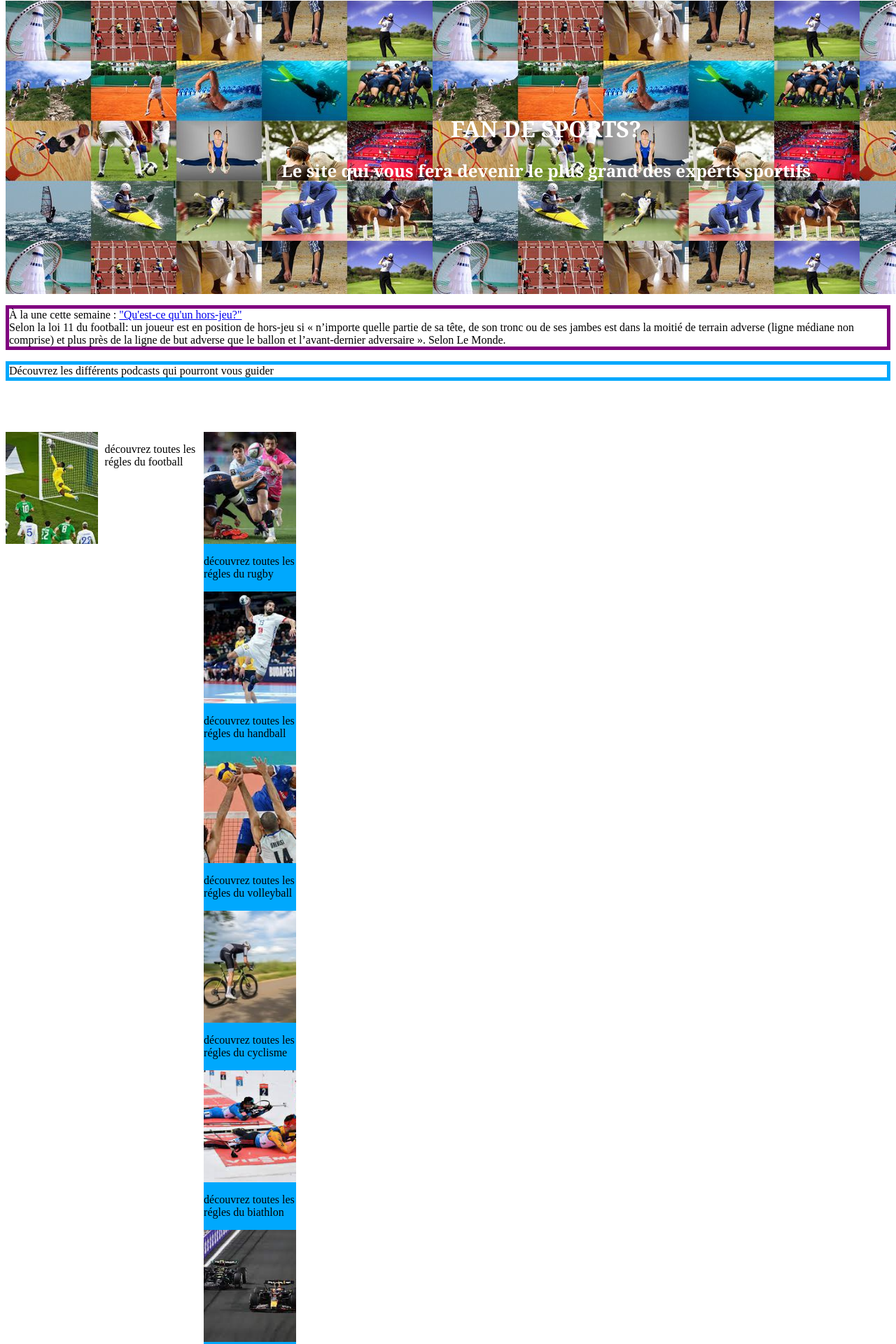
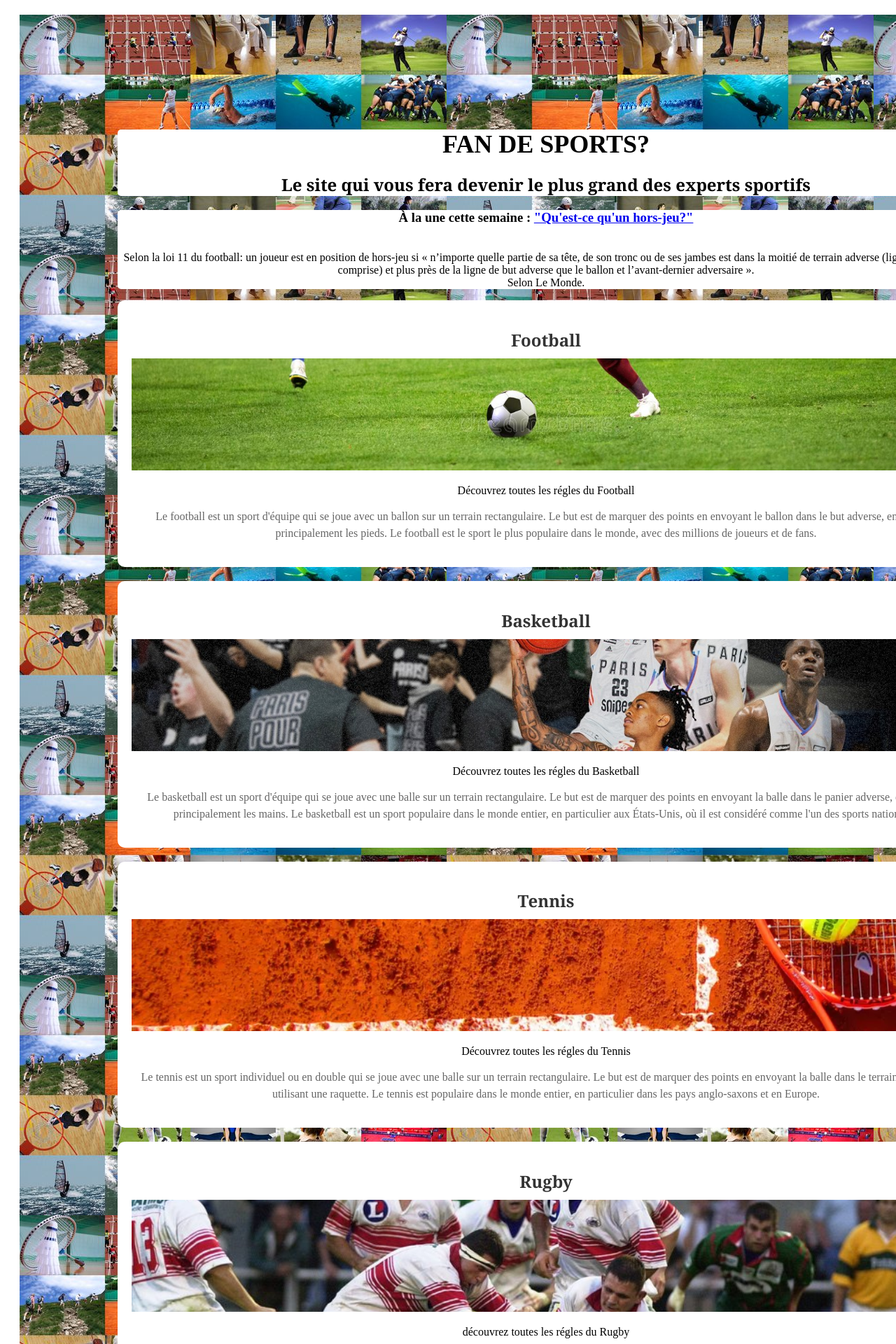
Before and after one commit to barrasmarie/code-EFJ, a plain HTML site: page index.html in a window 1280 px wide. Shown: the part 7-1927 px from the top of the page at 70% size. Drawn offline with Linux system fonts and the light colour scheme.

Commit message:
Add files via upload

```diff
--- a/index.html
+++ b/index.html
@@ -9,41 +9,87 @@
 </head>
 <body>
     <div class="banner">
-
+ <div id="bloc-color">
+    <div class="color-title">
 <h1>FAN DE SPORTS?</h1>
     <h2>Le site qui vous fera devenir le plus grand des experts sportifs</h2>
-    </div>
+</div>
+<div class="color-text">
+<h3>À la une cette semaine : <a href="https://www.lemonde.fr/football/article/2022/11/20/le-hors-jeu-en-football-c-est-quoi-cette-affaire_6150783_1616938.html#:~:text=La%20r%C3%A8gle%20du%20hors%2Djeu%20est%20d%C3%A9finie%20par%20la%20loi,ballon%20et%20l'avant%2Ddernier">"Qu'est-ce qu'un hors-jeu?" </a></h3>  <br> Selon la loi 11 du football: un joueur est en position de hors-jeu si « n’importe quelle partie de sa tête, de son tronc ou de ses jambes est dans la moitié de terrain adverse (ligne médiane non comprise) et plus près de la ligne de but adverse que le ballon et l’avant-dernier adversaire ». <br> Selon Le Monde.</p>
+</div>
 
-<p style="border: 5px solid purple;"> À la une cette semaine : <a href="https://www.lemonde.fr/football/article/2022/11/20/le-hors-jeu-en-football-c-est-quoi-cette-affaire_6150783_1616938.html#:~:text=La%20r%C3%A8gle%20du%20hors%2Djeu%20est%20d%C3%A9finie%20par%20la%20loi,ballon%20et%20l'avant%2Ddernier">"Qu'est-ce qu'un hors-jeu?" </a>  <br> Selon la loi 11 du football: un joueur est en position de hors-jeu si « n’importe quelle partie de sa tête, de son tronc ou de ses jambes est dans la moitié de terrain adverse (ligne médiane non comprise) et plus près de la ligne de but adverse que le ballon et l’avant-dernier adversaire ». Selon Le Monde.</p>
-<p>
-    <p style="border:  5px solid rgb(0, 168, 253); ;">Découvrez les différents podcasts qui pourront vous guider</span>
-    </p>
-</p>
-<div class="container">
-    <h2> Pour les adepts du :</h2>
-    <div class="cards"
-        <div class="card">
-        <img src="images/foot img.jpeg" alt="football">
-        <p>découvrez toutes les régles du football</p>
-        <div class="card">
-        <img src="images/rugby img.jpeg" alt="rugby">
-        <p>découvrez toutes les régles du rugby</p>
-        <div class="card">
-        <img src="images/hand img.jpeg" alt="handball">
-        <p>découvrez toutes les régles du handball</p>
-        <img src="images/volley img.jpeg" alt="volleyball">
-        <p>découvrez toutes les régles du volleyball</p>
-        <img src="images/cyclisme.jpeg" alt="cyclisme">
-        <p>découvrez toutes les régles du cyclisme</p>
-        <img src="images/biathlon img.jpeg" alt="biathlon">
-        <p>découvrez toutes les régles du biathlon</p>
-        <img src="images/F1 img.jpeg" alt="automobile">
-        <p>découvrez toutes les régles du automobile</p>
-        <img src="images/judo img.jpeg" alt="sports de combat">
-        <p>découvrez toutes les régles des sports de combats</p>
-        <img src="images/autres sports img.jpeg" alt="autres sports">
-        <p>découvrez toutes les régles des autres sports</p>
-    </div>
+
+
+  </style>
+</head>
+<body>
+  <div class="sport-container">
+    <h2 class="sport-title">Football</h2>
+    <img src="images/bannière foot.jpeg" alt="football">
+        <p>Découvrez toutes les régles du Football</p>
+    <p class="sport-description">Le football est un sport d'équipe qui se joue avec un ballon sur un terrain rectangulaire. Le but est de marquer des points en envoyant le ballon dans le but adverse, en utilisant principalement les pieds. Le football est le sport le plus populaire dans le monde, avec des millions de joueurs et de fans.</p>
+  </div>
+
+  <div class="sport-container">
+    <h2 class="sport-title">Basketball</h2>
+    <img src="images/bannière basket.jpeg" alt="basketball">
+    <p>Découvrez toutes les régles du Basketball</p>
+    <p class="sport-description">Le basketball est un sport d'équipe qui se joue avec une balle sur un terrain rectangulaire. Le but est de marquer des points en envoyant la balle dans le panier adverse, en utilisant principalement les mains. Le basketball est un sport populaire dans le monde entier, en particulier aux États-Unis, où il est considéré comme l'un des sports nationaux.</p>
+  </div>
+
+  <div class="sport-container">
+    <h2 class="sport-title">Tennis</h2>
+    <img src="images/bannière tennis.webp" alt="tennis">
+    <p>Découvrez toutes les régles du Tennis</p>
+    <p class="sport-description">Le tennis est un sport individuel ou en double qui se joue avec une balle sur un terrain rectangulaire. Le but est de marquer des points en envoyant la balle dans le terrain adverse, en utilisant une raquette. Le tennis est populaire dans le monde entier, en particulier dans les pays anglo-saxons et en Europe.</p>
+  </div>
+
+  <div class="sport-container">
+    <h2 class="sport-title">Rugby</h2>
+    <img src="images/bannière rugby.jpeg" alt="rugby">
+    <p>découvrez toutes les régles du Rugby</p>
+    <p class="sport-description">Le rugby est un sport de contact où deux équipes de quinze joueurs s'affrontent pour marquer des points en portant ou en tapant le ballon ovale derrière la ligne de but adverse. Les joueurs doivent avancer en passant ou en courant avec le ballon tout en évitant d'être plaqués par les joueurs de l'équipe adverse. Les règles du rugby sont complexes mais le fair-play et le respect de l'adversaire sont des valeurs essentielles de ce sport.</p>
+  </div>
+
+  <div class="sport-container">
+    <h2 class="sport-title">Handball</h2>
+    <img src="images/bannière handball.jpeg" alt="handball">
+    <p>Découvrez toutes les régles du Handball</p>
+    <p class="sport-description">Le handball est un sport collectif où deux équipes de sept joueurs s'affrontent pour marquer des buts en lançant un ballon dans le but adverse. Les joueurs peuvent se déplacer avec le ballon en le dribblant, mais doivent le lâcher avant de faire plus de trois pas. Les règles du handball encouragent la rapidité et la créativité des joueurs.</p>
+  </div>
+
+  <div class="sport-container">
+    <h2 class="sport-title">volleyball</h2>
+    <img src="images/bannière volleyball.jpeg" alt="volleyball">
+    <p>Découvrez toutes les régles du Volleyball</p>
+    <p class="sport-description">Le volleyball est un sport collectif où deux équipes de six joueurs s'affrontent pour marquer des points en faisant passer un ballon par-dessus le filet et en le faisant tomber dans le camp adverse sans que les joueurs ne le touchent. Les joueurs peuvent toucher le ballon avec toutes les parties du corps, mais ne peuvent pas le retenir ou le frapper deux fois de suite. Le volley encourage la coopération, la coordination et la réactivité des joueurs.</p>
+  </div>
+
+  <div class="sport-container">
+    <h2 class="sport-title">Cyclisme</h2>
+    <img src="images/Banniere cyclisme.jpeg" alt="cyclisme">
+    <p>découvrez toutes les régles du Cyclisme</p>
+    <p class="sport-description">Le cyclisme est un sport individuel ou collectif où les participants s'affrontent pour parcourir une distance donnée le plus rapidement possible, en utilisant des bicyclettes. Les cyclistes doivent souvent affronter des conditions météorologiques difficiles, des routes accidentées et des ascensions de montagne raides. Les stratégies de course incluent l'économie d'énergie, l'attaque sur des pentes raides et la collaboration avec d'autres coureurs pour gagner du temps.</p>
+  </div>
+
+  <div class="sport-container">
+    <h2 class="sport-title">Biathlon</h2>
+    <img src="images/bannière biathlon.png" alt="biathlon">
+    <p>Découvrez toutes les régles du Biathlon</p>
+    <p class="sport-description">Le biathlon est un sport d'hiver combinant le ski de fond et le tir à la carabine. Les athlètes parcourent une distance en ski de fond, font des arrêts pour tirer sur des cibles avec une carabine à air comprimé, puis reprennent la course. Les pénalités sont ajoutées pour chaque cible manquée, ce qui peut affecter le temps total de la course.</p>
+  </div>
+
+  <div class="sport-container">
+    <h2 class="sport-title">Automobile</h2>
+    <img src="images/bannière F1.jpeg" alt="automobile">
+    <p>Découvrez toutes les régles du sport automobile</p>
+    <p class="sport-description">Le sport automobile est une compétition où des pilotes s'affrontent pour terminer une course dans les temps les plus rapides possibles, en conduisant des voitures spécialement conçues pour la course. Les courses peuvent avoir lieu sur des circuits ou des routes ouvertes, avec différents types de voitures et de règles. Les compétitions automobiles peuvent inclure des courses en solo, en équipe ou en série.</p>
+
+</div>
+
+<div class="color-text">
+    <h2>Découvrez les différents podcasts qui pourront vous guider</h2>
+</div>
 
 </body>
 </html>
--- a/style.css
+++ b/style.css
@@ -1,3 +1,34 @@
+body {
+font-family: Arial, sans-serif;
+background-color: #F0F0F0;
+padding: 20px;
+  }
+
+.sport-container {
+    background-color: #FFFFFF;
+    border-radius: 10px;
+    padding: 20px;
+    margin-bottom: 20px;
+  }
+
+.sport-title {
+    font-size: 24px;
+    color: #333333;
+    margin-bottom: 10px;
+  }
+
+.sport-image {
+width: 70%;
+max-width: 75%;
+margin-bottom: 10px;
+}
+
+.sport-description {
+font-size: 16px;
+color: #666666;
+line-height: 1.5;
+}
+
 .banner {
 width: 100%;
 background-image: url(images/sports.jpeg);
@@ -12,20 +43,32 @@ font-family: 'Times New Roman', Times, serif;
 }
 
 h1 {
-    font-family: Georgia, 'Times New Roman', Times, serif;
-    color: rgb(255, 255, 255)
+text-align: center;
+font-size: 36px;
+color: #000000;
+margin-bottom: 20px;
 }
 
 h2 {
     font-family: Georgia, 'Times New Roman', Times, serif;
-    color: rgb(255, 255, 255)
+    color: rgb(0, 0, 0);
 }
 
 img {
     height: 160px;
     width: 100%;
     object-fit: cover;
+}
 
+.color-text {
+    background-color: rgb(255, 255, 255);
+    border-radius: 5px;
+
+}
+
+.color-title {
+    background-color: rgb(255, 255, 255);
+    border-radius: 5px;
 }
 
 .a {
@@ -53,4 +96,5 @@ body {
 
 .playlist {
 
+
 }
```
Also changed, not shown: images/Banniere cyclisme.jpeg (added), images/bannière F1.jpeg (added), images/bannière basket.jpeg (added), images/bannière biathlon.png (added), images/bannière biathlon.webp (added), images/bannière cyclisme.jpeg (added), images/bannière cyclisme.webp (added), images/bannière foot.jpeg (added), images/bannière handball.jpeg (added), images/bannière rugby.jpeg (added), images/bannière tennis.webp (added), images/bannière volleyball.jpeg (added), images/basket img.jpeg (added), images/tennis img.jpeg (added).
